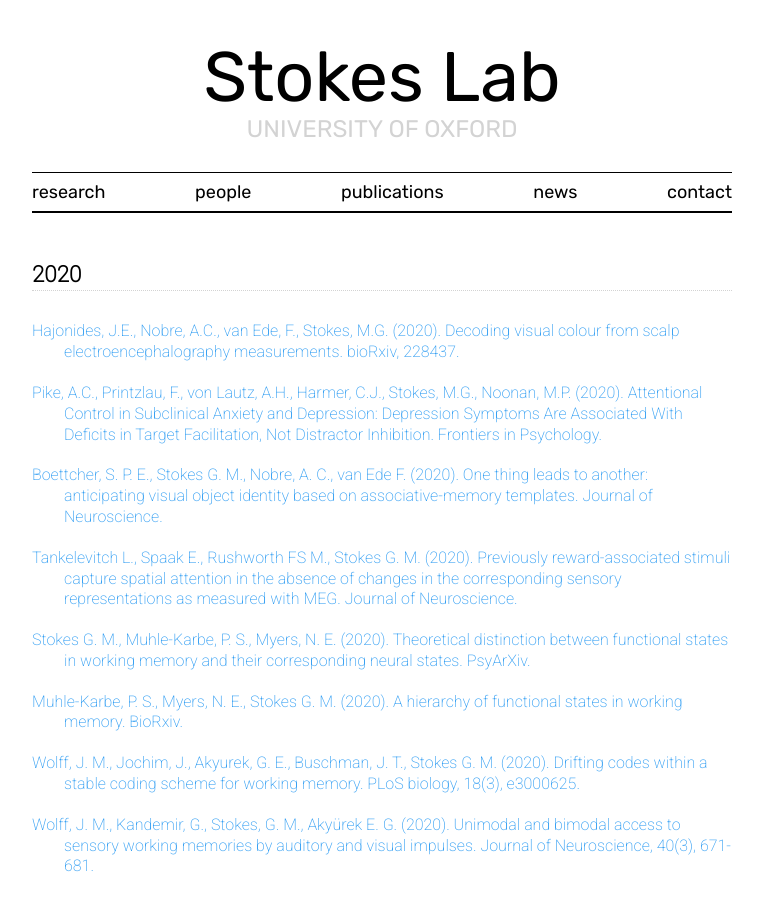
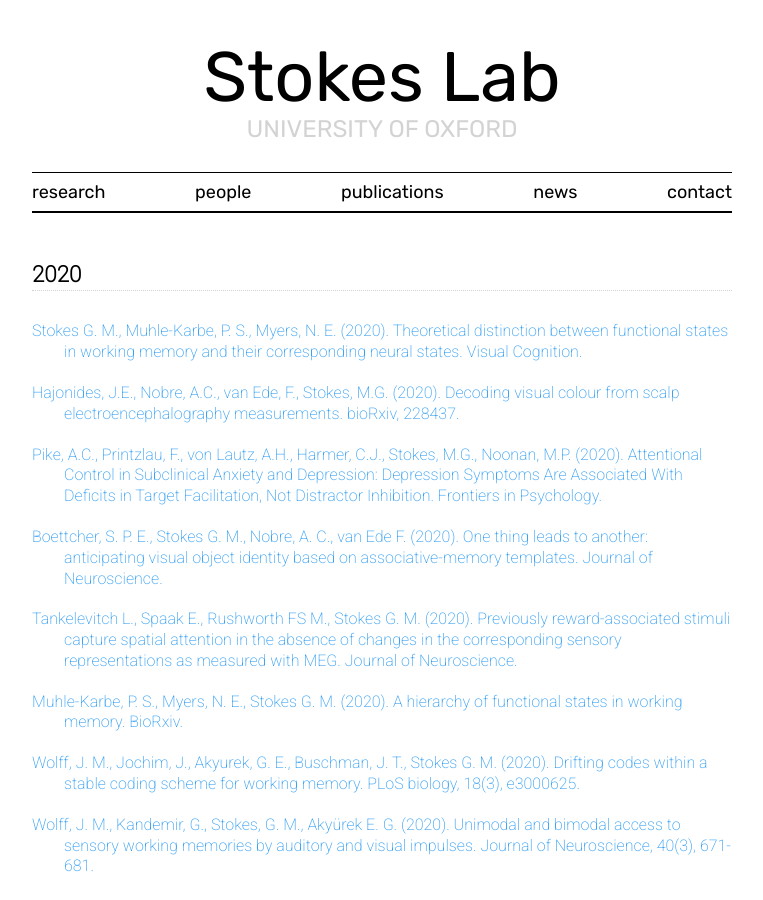
Before and after one commit to stokeslab/stokeslab.github.io, a Jekyll site: the page built from _pages/publications.html, in a window 1280 px wide and 900 px high. Shown: the whole window, without its empty margins (258-1021 px from the left). Built offline with Jekyll 4.4.1, drawn with Linux system fonts in a browser that asks for light colours; nearby versions of some CDN libraries; some web fonts are replaced.

Commit message:
Update publications.html

```diff
--- a/_pages/publications.html
+++ b/_pages/publications.html
@@ -10,6 +10,8 @@
 <h1 class="pub-year">2020</h1>
 
 
+<p class="pub"> <a href="https://www.tandfonline.com/doi/pdf/10.1080/13506285.2020.1825141?needAccess=true" target="_blank"> Stokes G. M., Muhle-Karbe, P. S., Myers, N. E. (2020). Theoretical distinction between functional states in working memory and their corresponding neural states. Visual Cognition. </a></p>
+
 <p class="pub"> <a href="https://www.biorxiv.org/content/10.1101/2020.07.30.228437v1.full.pdf" target="_blank"> Hajonides, J.E., Nobre, A.C., van Ede, F., Stokes, M.G. (2020). Decoding visual colour from scalp electroencephalography measurements. bioRxiv, 228437. </a> </p>
 
 <p class="pub"> <a href="https://www.frontiersin.org/articles/10.3389/fpsyg.2020.01660/full" target="_blank"> Pike, A.C., Printzlau, F., von Lautz, A.H., Harmer, C.J., Stokes, M.G., Noonan, M.P. (2020). Attentional Control in Subclinical Anxiety and Depression: Depression Symptoms Are Associated With Deficits in Target Facilitation, Not Distractor Inhibition. Frontiers in Psychology. </a></p>
@@ -17,8 +19,6 @@
 <p class="pub"> <a href="https://www.jneurosci.org/content/jneuro/early/2020/04/03/JNEUROSCI.2751-19.2020.full.pdf" target="_blank">  Boettcher, S. P. E., Stokes G. M., Nobre, A. C., van Ede F. (2020). One thing leads to another: anticipating visual object identity based on associative-memory templates. Journal of Neuroscience.</a></p>
 
 <p class="pub"> <a href="https://www.jneurosci.org/content/jneuro/early/2020/04/29/JNEUROSCI.1172-19.2020.full.pdf" target="_blank"> Tankelevitch L., Spaak E., Rushworth FS M., Stokes G. M. (2020). Previously reward-associated stimuli capture spatial attention in the absence of changes in the corresponding sensory representations as measured with MEG. Journal of Neuroscience. </a></p>
-
-<p class="pub"> <a href="https://psyarxiv.com/n37su/" target="_blank"> Stokes G. M., Muhle-Karbe, P. S., Myers, N. E. (2020). Theoretical distinction between functional states in working memory and their corresponding neural states. PsyArXiv. </a></p>
 
 <p class="pub"> <a href="https://www.biorxiv.org/content/biorxiv/early/2020/04/18/2020.04.16.044511.full.pdf" target="_blank"> Muhle-Karbe, P. S., Myers, N. E., Stokes G. M. (2020). A hierarchy of functional states in working memory. BioRxiv.</a></p>
 
```
